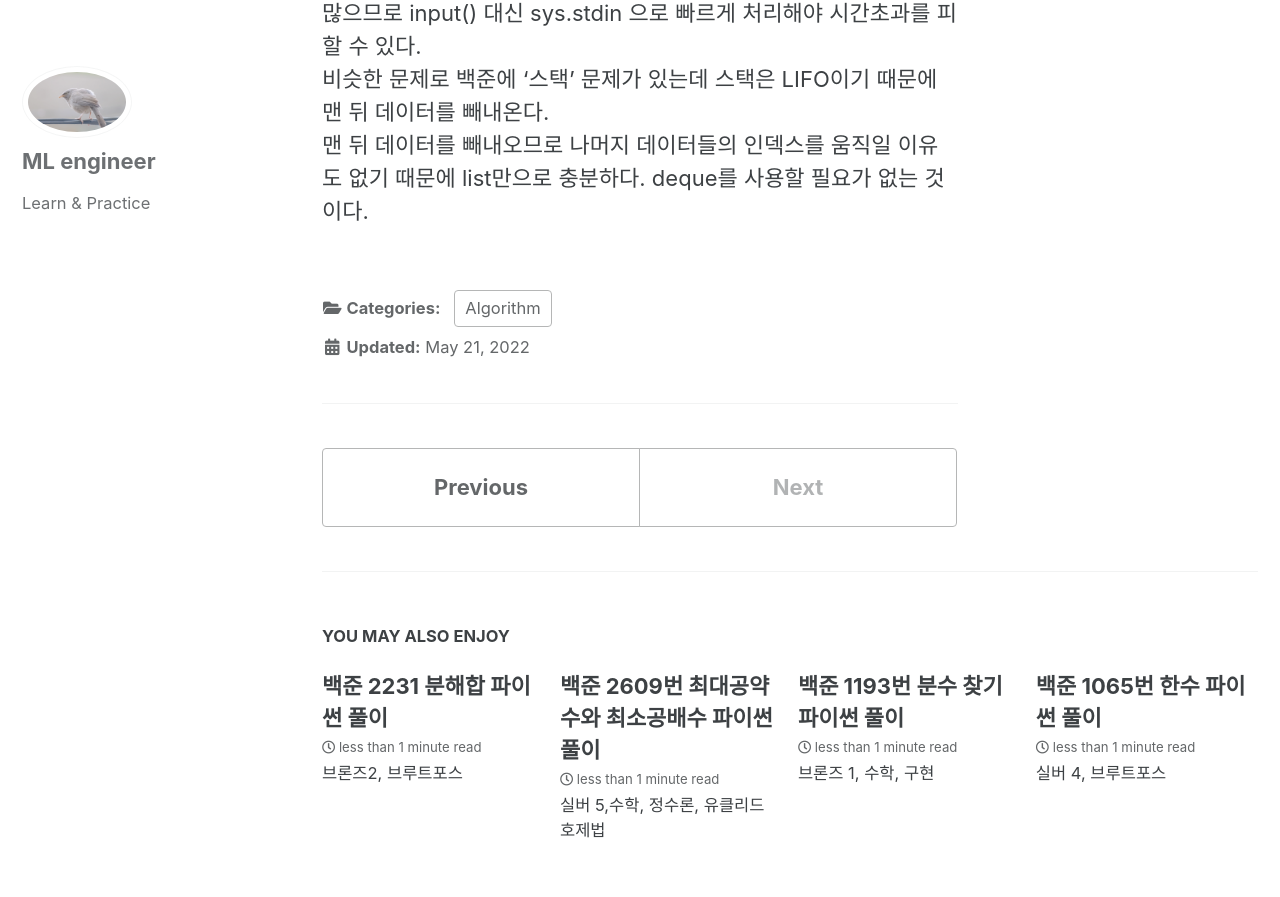
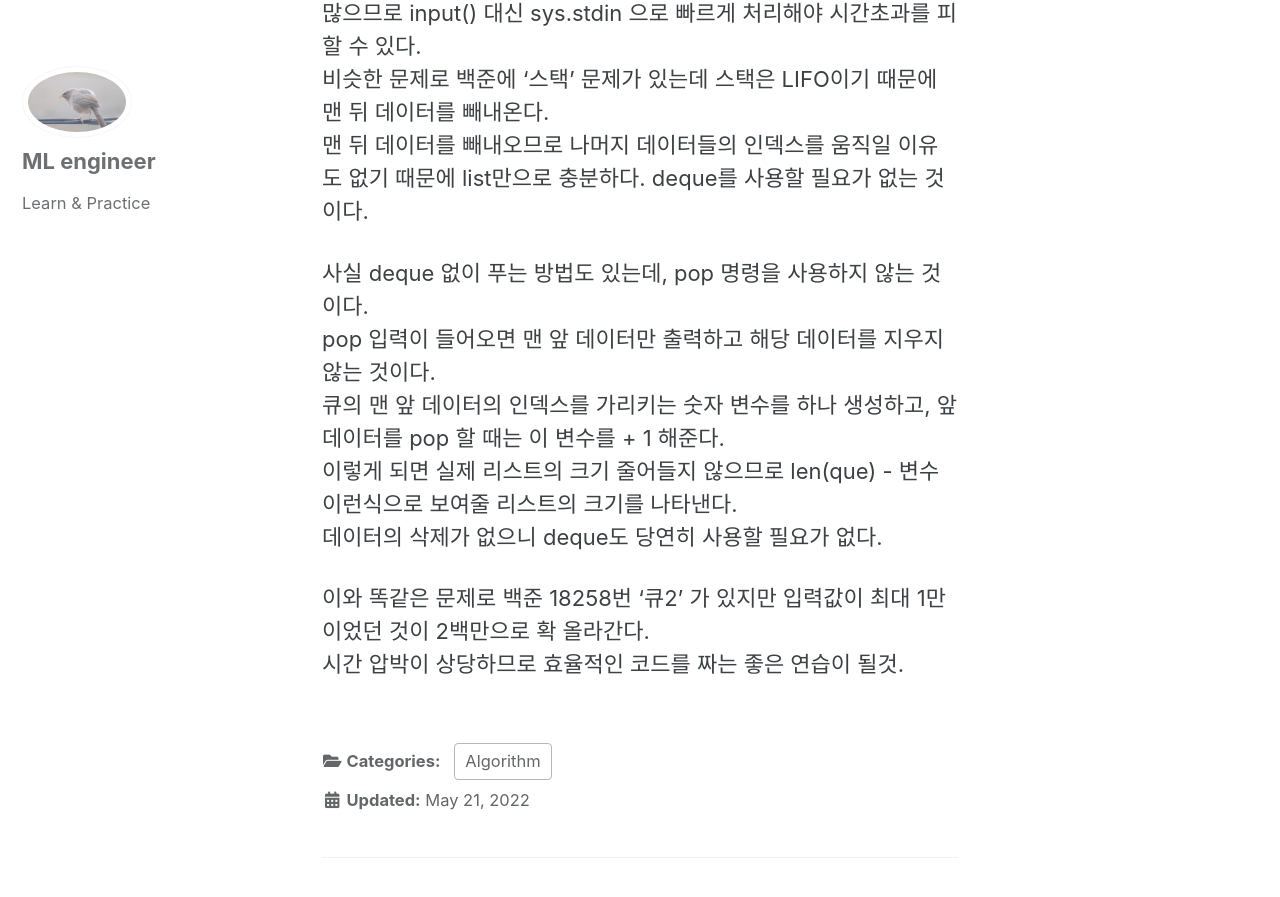
Before and after one commit to Donghee4/Donghee4.github.io, a Jekyll site: the page built from _posts/2022-05-21-91.md, in a window 1280 px wide and 900 px high, scrolled down 1098 px. Shown: the top 897 px of the window. Built offline with Jekyll 4.4.1, drawn with Linux system fonts in a browser that asks for light colours; cached includes are drawn as plain includes; some of the changed text lies outside the part shown.

Commit message:
explanation details

```diff
--- a/_posts/2022-05-21-91.md
+++ b/_posts/2022-05-21-91.md
@@ -32,3 +32,12 @@ queue가 FIFO 이고, 리스트는 먼저 넣은것을 뺄 때 list.pop(0)을
 그래서 pop(0)을 쉽게 구현해주는 deque를 사용해야하고, 입력값도 많으므로 input() 대신 sys.stdin 으로 빠르게 처리해야 시간초과를 피할 수 있다.<br>
 비슷한 문제로 백준에 '스택' 문제가 있는데 스택은 LIFO이기 때문에 맨 뒤 데이터를 빼내온다.<br>
 맨 뒤 데이터를 빼내오므로 나머지 데이터들의 인덱스를 움직일 이유도 없기 때문에 list만으로 충분하다. deque를 사용할 필요가 없는 것이다.
+
+사실 deque 없이 푸는 방법도 있는데, pop 명령을 사용하지 않는 것이다.<br>
+pop 입력이 들어오면 맨 앞 데이터만 출력하고 해당 데이터를 지우지 않는 것이다.<br>
+큐의 맨 앞 데이터의 인덱스를 가리키는 숫자 변수를 하나 생성하고, 앞 데이터를 pop 할 때는 이 변수를 + 1 해준다.<br>
+이렇게 되면 실제 리스트의 크기 줄어들지 않으므로 len(que) - 변수 이런식으로 보여줄 리스트의 크기를 나타낸다.<br>
+데이터의 삭제가 없으니 deque도 당연히 사용할 필요가 없다.
+
+이와 똑같은 문제로 백준 18258번 '큐2' 가 있지만 입력값이 최대 1만이었던 것이 2백만으로 확 올라간다.<br>
+시간 압박이 상당하므로 효율적인 코드를 짜는 좋은 연습이 될것.
```
